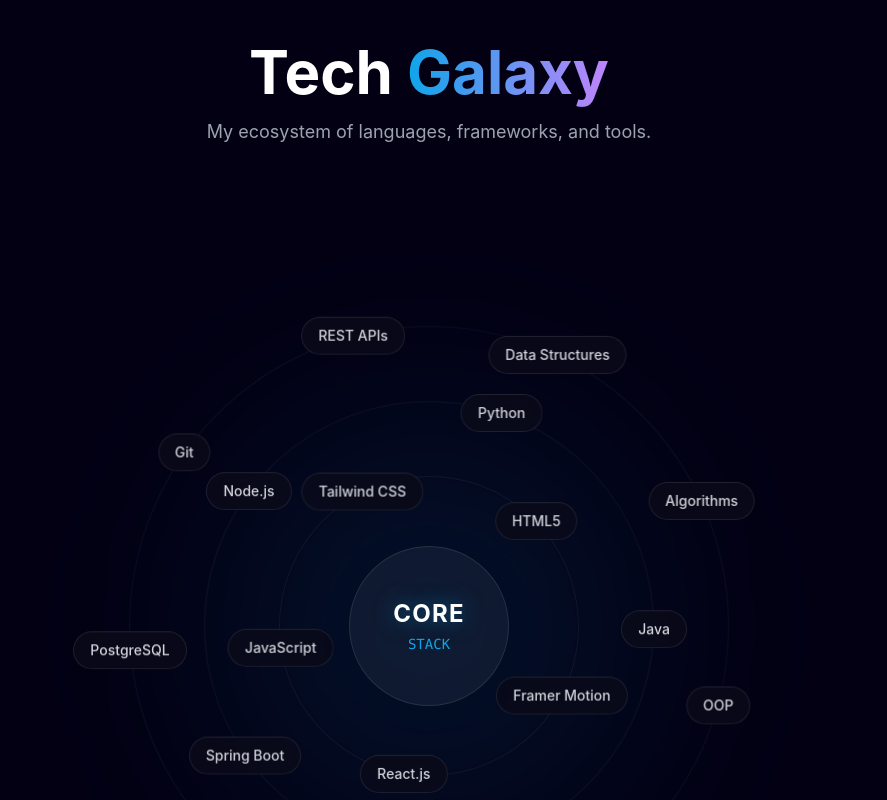
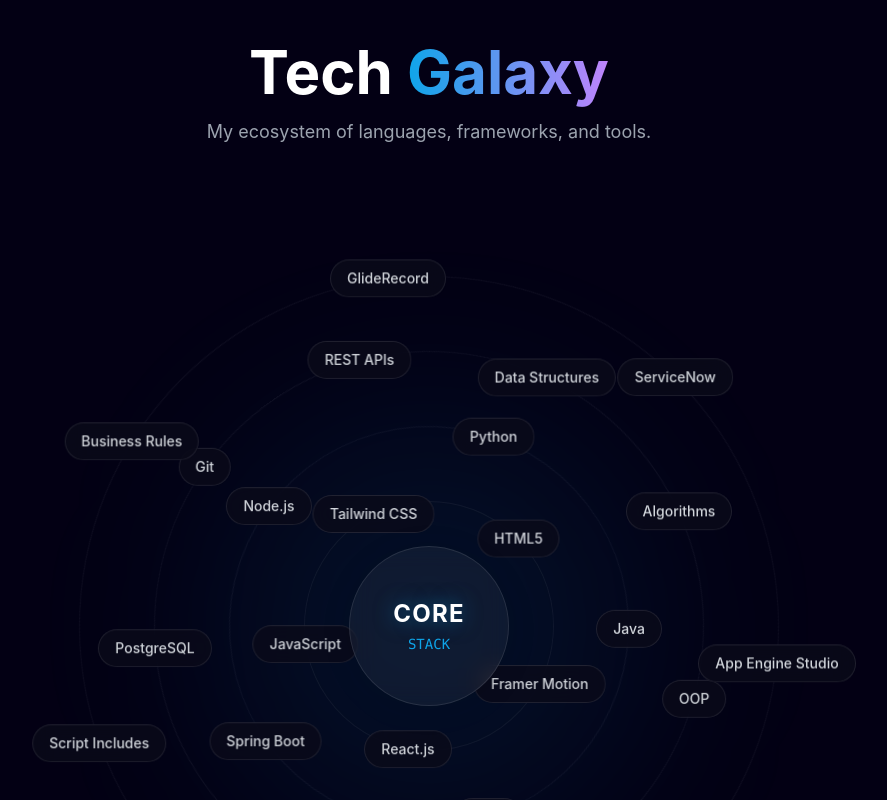
Before and after one commit to hari07-git/Portfolio, a React (Vite) app: page / in a window 1280 px wide. Shown: the part 1640-2440 px from the top of the page, without its empty margins (211-1098 px from the left). Built offline with nearby package versions, Linux system fonts and the light colour scheme.

Commit message:
Update resume PDF, add ServiceNow project and CAD certification, and expand Tech Galaxy component

```diff
--- a/src/components/Skills.jsx
+++ b/src/components/Skills.jsx
@@ -12,16 +12,17 @@
   const y1 = useTransform(scrollYProgress, [0, 1], [0, -100]);
   const y2 = useTransform(scrollYProgress, [0, 1], [0, 100]);
 
-  // Flatten all skills and categorize them into 3 rings
+  // Flatten all skills and categorize them into 4 rings
   const rings = [
     PROFILE.skills[0]?.items || [],
     PROFILE.skills[1]?.items || [],
-    [...(PROFILE.skills[2]?.items || []), ...(PROFILE.skills[3]?.items || [])]
+    [...(PROFILE.skills[2]?.items || []), ...(PROFILE.skills[3]?.items || [])],
+    PROFILE.skills[4]?.items || []
   ];
 
-  const ringSizes = [300, 450, 600];
-  const ringSpeeds = [25, 35, 45];
-  const ringDirections = [1, -1, 1]; // 1 for clockwise, -1 for counter-clockwise
+  const ringSizes = [250, 400, 550, 700];
+  const ringSpeeds = [25, 35, 45, 55];
+  const ringDirections = [1, -1, 1, -1]; // 1 for clockwise, -1 for counter-clockwise
 
   return (
     <section id="skills" className="py-32 relative z-10 overflow-hidden" ref={ref}>
--- a/src/data.jsx
+++ b/src/data.jsx
@@ -66,6 +66,17 @@
       image: "/mockups/agrosmart_simple.png"
     },
     {
+      name: "Sanjeevani",
+      tagline: "Blood Emergency Management Platform",
+      description:
+        "Full-stack blood donor-request matching platform built using ServiceNow App Engine Studio. Features 4 custom tables, 40+ custom fields, ACL role security, and event-driven Flow Designer notification workflows.",
+      tech: ["ServiceNow", "App Engine", "Flow Designer", "JavaScript", "ACLs", "Business Rules"],
+      links: [
+        { label: "GitHub", href: "https://github.com/hari07-git" },
+      ],
+      image: "/mockups/sanjeevani_simple.png"
+    },
+    {
       name: "Librario",
       tagline: "Library Management System",
       description:
@@ -98,6 +109,11 @@
       icon: <Terminal className="w-6 h-6" />,
       items: ["Git", "REST APIs", "Data Structures", "Algorithms", "OOP"],
     },
+    {
+      category: "Platforms & Tools",
+      icon: <Cpu className="w-6 h-6" />,
+      items: ["ServiceNow", "App Engine Studio", "Flow Designer", "ACLs", "Script Includes", "Business Rules", "GlideRecord"],
+    }
   ],
   education: [
     {
@@ -109,6 +125,13 @@
     },
   ],
   certifications: [
+    {
+      name: "ServiceNow Certified Application Developer (CAD)",
+      issuer: "ServiceNow",
+      date: "Certified",
+      id: "CAD Certification",
+      summary: "Validates application development expertise on the ServiceNow platform, covering application scoped administration, scripting, integrations, and flow design."
+    },
     {
       name: "ServiceNow Certified System Administrator (CSA)",
       issuer: "ServiceNow",
```
Also changed, not shown: public/mockups/sanjeevani_simple.png (added), 1 other file (tests, documents, lock files or other folders).
